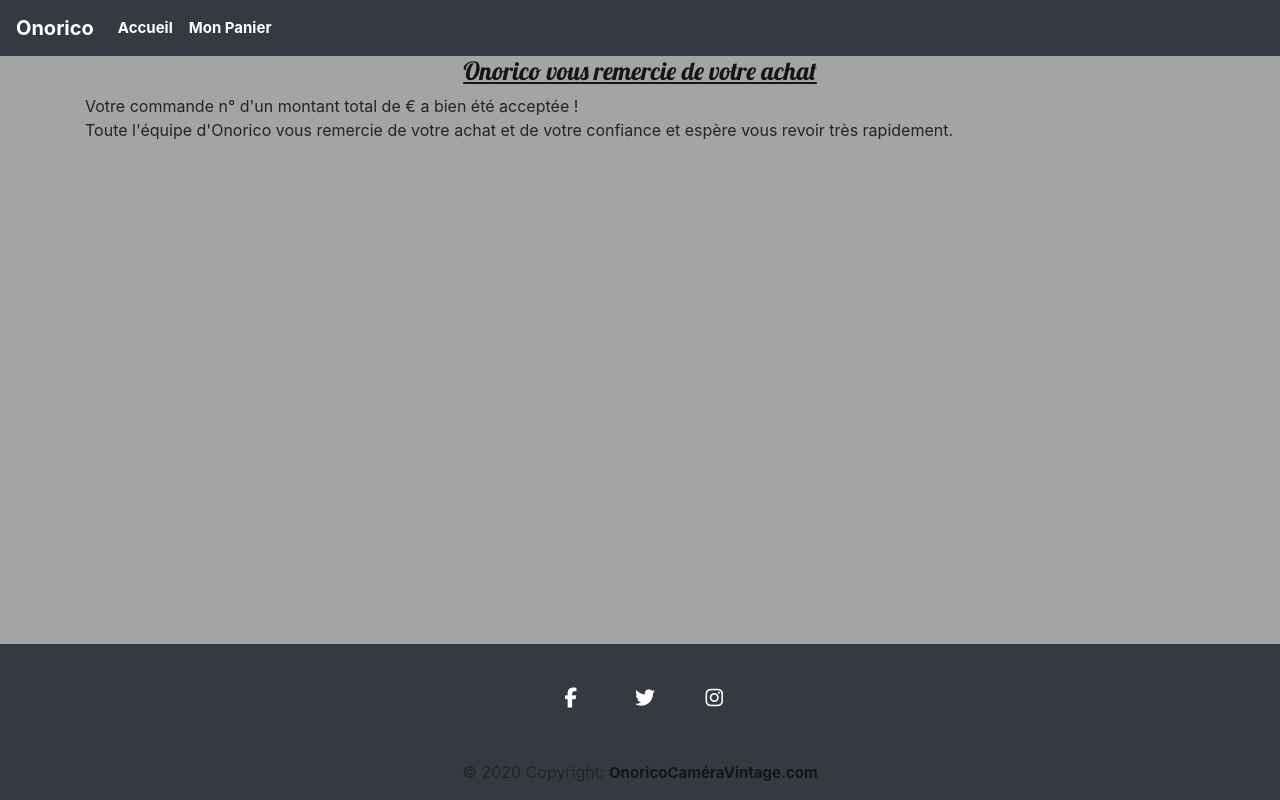
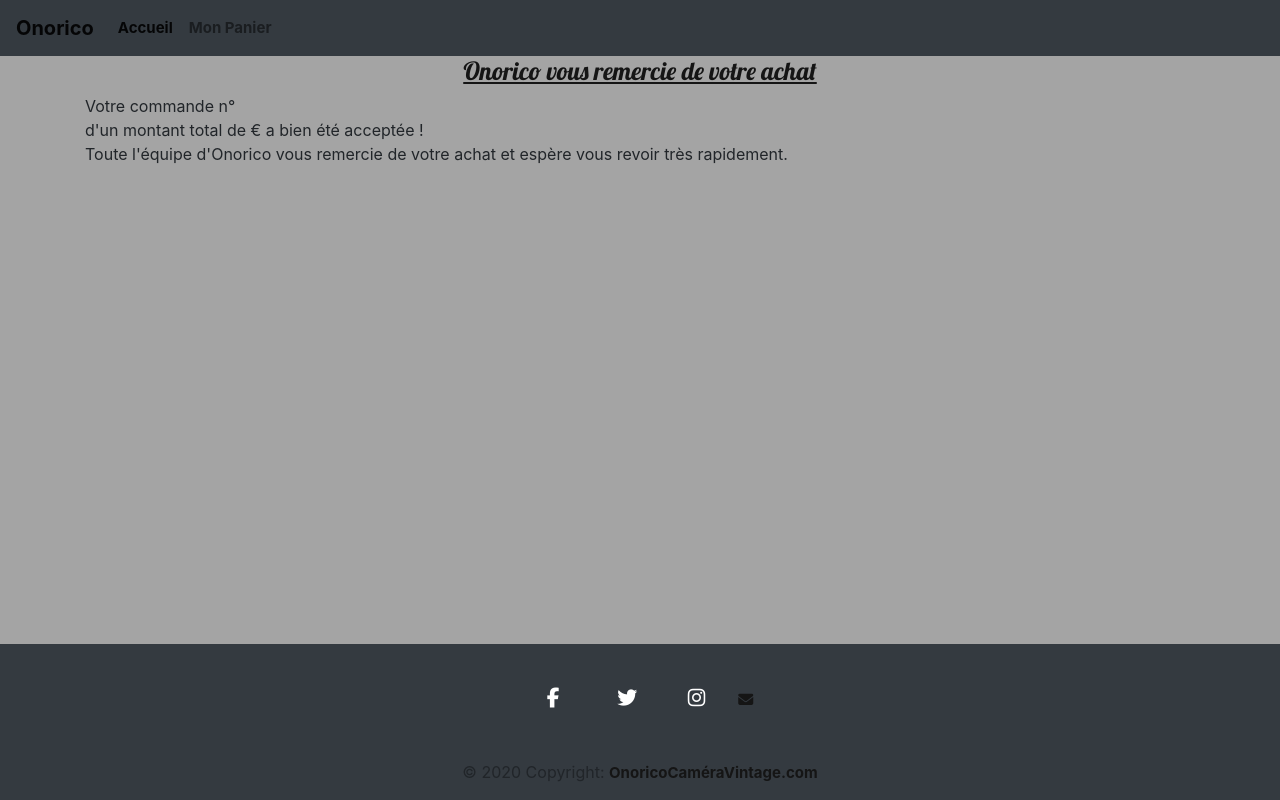
Before and after one commit to gregriedo/P5-site-e-commerce, a plain HTML site: page confirmation.html in a window 1280 px wide. Drawn offline with nearby package versions, Linux system fonts and the light colour scheme.

Commit message:
modification du code HTMl dans confirmation.html

```diff
--- a/confirmation.html
+++ b/confirmation.html
@@ -13,30 +13,23 @@
 </head>
 
 <body>
-      <nav class="navbar navbar-expand-lg navbar-dark bg-dark">
-      <button class="navbar-toggler" type="button" data-toggle="collapse" data-target="#navbarTogglerDemo03" aria-controls="navbarTogglerDemo03" aria-expanded="false" aria-label="Toggle navigation">
-        <span class="navbar-toggler-icon"></span>
-      </button>
-      <a class="navbar-brand" href="index.html">Onorico</a>
-
-      <div class="collapse navbar-collapse float-right mr-2" id="navbarTogglerDemo03">
-        <ul class="navbar-nav mr-auto mt-2 mt-lg-0">
-          <li class="nav-item active">
-            <a class="nav-link" href="index.html"><span>Accueil</span></a>
-          </li>
-          <li class="nav-item active">
-
-            <a class="nav-link" href="panier.html"><span>Mon Panier</span></a>
-          </li>
-        </ul>
-
+  <nav class="navbar navbar-expand-lg navbar-light bg-dark">
+    <a class="navbar-brand" href="index.html"><span class="link">Onorico</span></a>
+    <button class="navbar-toggler" type="button" data-toggle="collapse" data-target="#navbarNavAltMarkup" aria-controls="navbarNavAltMarkup" aria-expanded="false" aria-label="Toggle navigation">
+      <span class="navbar-toggler-icon"></span>
+    </button>
+    <div class="collapse navbar-collapse" id="navbarNavAltMarkup">
+      <div class="navbar-nav">
+            <a class="nav-item nav-link active" href="index.html"><span class="link">Accueil</span><span class="sr-only">(current)</span></a>
+            <a class="nav-item nav-link" href="panier.html"><span class="link">Mon Panier</span></a>
       </div>
-      </nav>
+    </div>
+  </nav>
       <section class="container">
-        <div class="">
+        <div class="confirmation">
           <h1>Onorico vous remercie de votre achat</h1>
-          <p>Votre commande n°<span id="order_id"></span> d'un montant total de <span id="order_total"></span> € a bien été acceptée !<br />
-            Toute l'équipe d'Onorico vous remercie de votre achat et de votre confiance et espère vous revoir très rapidement.
+          <p>Votre commande n°<span id="order_id"></span><br />d'un montant total de <span id="order_total"></span> € a bien été acceptée !<br />
+            Toute l'équipe d'Onorico vous remercie de votre achat et espère vous revoir très rapidement.
           </p>
         </div>
 
@@ -65,6 +58,11 @@
                   <i class="fab fa-instagram"></i>
                 </a>
               </li>
+              <li class="list-inline-item">
+                <a href="mailto:onorico@gmail.com" class="btn-floating btn-envelope mx-1">
+                  <i class="fas fa-envelope"></i>
+                </a>
+              </li>
             </ul>
       <!-- Social buttons -->
 
@@ -73,12 +71,14 @@
 
       <!-- Copyright -->
           <div class="footer-copyright text-center py-3">© 2020 Copyright:
-            <a href="#">OnoricoCaméraVintage.com</a>
+            <a class="link" href="#">OnoricoCaméraVintage.com</a>
           </div>
       <!-- Copyright -->
 
         </footer>
         <script src="./scripts/confirmation.js"></script>
+        <script src="https://code.jquery.com/jquery-3.5.1.slim.min.js" integrity="sha384-DfXdz2htPH0lsSSs5nCTpuj/zy4C+OGpamoFVy38MVBnE+IbbVYUew+OrCXaRkfj" crossorigin="anonymous"></script>
+        <script src="https://cdn.jsdelivr.net/npm/bootstrap@4.5.3/dist/js/bootstrap.min.js" integrity="sha384-w1Q4orYjBQndcko6MimVbzY0tgp4pWB4lZ7lr30WKz0vr/aWKhXdBNmNb5D92v7s" crossorigin="anonymous"></script>
 
 </body>
 </html>
```
